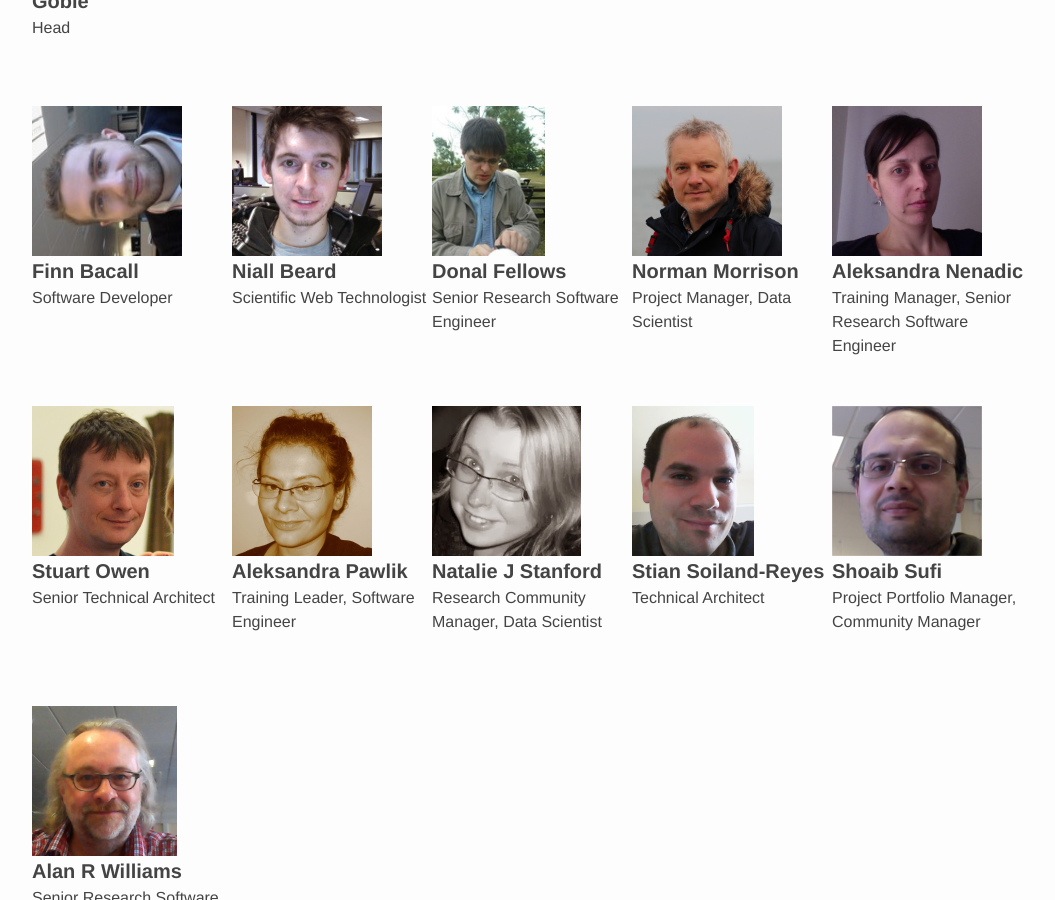
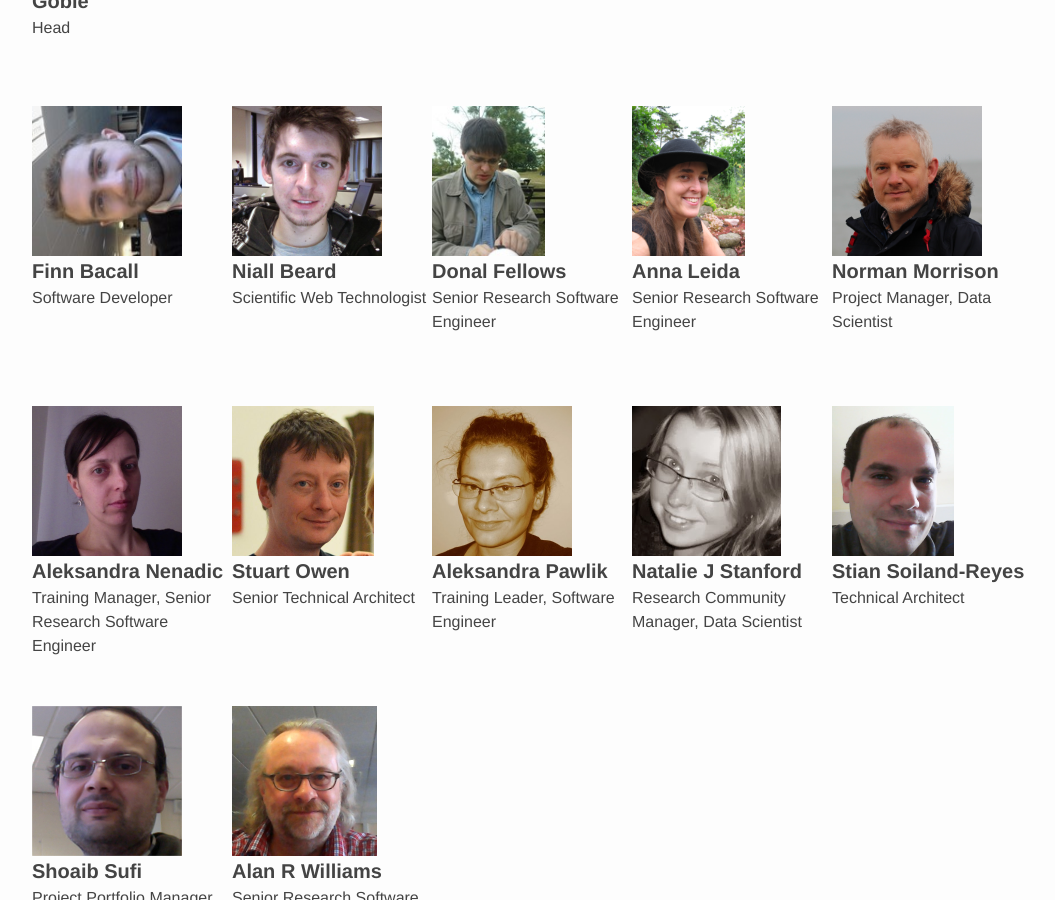
Before and after one commit to eScienceLab/eScienceLab.github.io, a Jekyll site: the page built from people.md, in a window 1280 px wide and 900 px high, scrolled down 445 px. Shown: the whole window, without its empty margins (68-1123 px from the left). Built offline with Jekyll 4.4.1, drawn with Linux system fonts in a browser that asks for light colours; nearby versions of some CDN libraries; comment, search, counter and statistics services are not loaded.

Commit message:
added Anna

```diff
--- a/people.md
+++ b/people.md
@@ -30,6 +30,11 @@ permalink: /people/
 		<div class="name">Donal Fellows</div>
 		<div class="role">Senior Research Software Engineer</div>
 	</div>
+	<div class="grid-item profile_box">
+    		<a href="orcid.org/0000-0002-5945-1709"><img src="/images/profiles/anna-leida.png" class="profile_picture"></a>
+    		<div class="name">Anna Leida</div>
+    		<div class="role">Senior Research Software Engineer</div>
+    	</div>
 	<div class="grid-item profile_box">
 		<a href="http://orcid.org/0000-0003-1604-1512"><img src="/images/profiles/norman-morrison.jpg" class="profile_picture"></a>
 		<div class="name">Norman Morrison</div>
```
Also changed, not shown: images/profiles/anna-leida.png (added).
